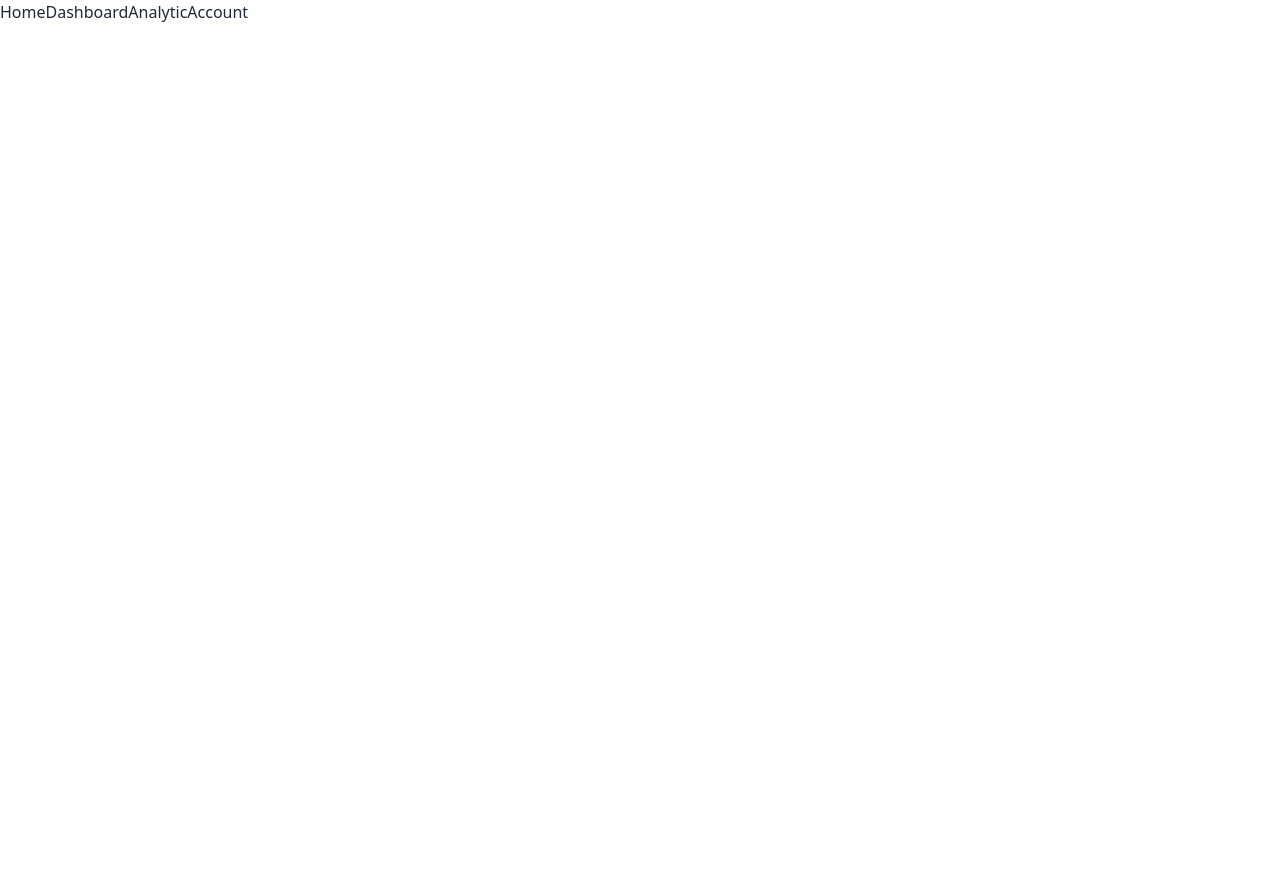
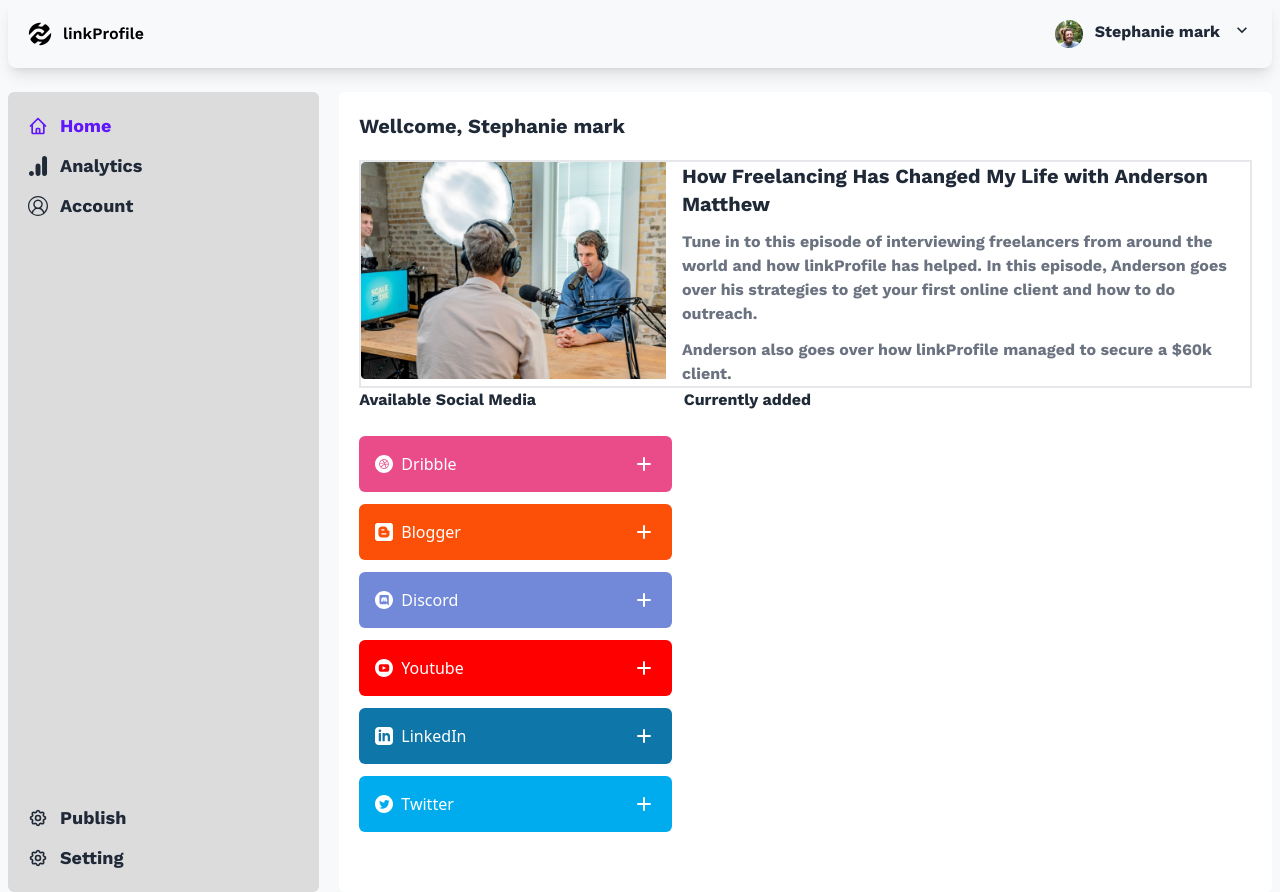
Before and after one commit to Amirmohamadhejazi/starter-landing, a React (Vite) app: page /starter-landing/dashboard in a window 1280 px wide. Before the commit the page ends 800 px from the top, so only its background shows below. Built offline with nearby package versions, Linux system fonts and the light colour scheme.

Commit message:
Add dashboard

```diff
--- a/src/App.jsx
+++ b/src/App.jsx
@@ -7,13 +7,11 @@
     <>
         <div className="font-Semi-Regular">
             <Routes>
-                <Route>
-                    <Route index element={<Home/>} />
-                    <Route path="/starter-landing/" element={<Home />} />
-                    <Route path="/starter-landing/signup" element={<Signup />} />
-                    <Route path="/starter-landing/dashboard" element={<Dashboard />} />
-                    <Route path="/starter-landing/*" element={<Error />} />
-                </Route>
+              <Route index element={<Home/>} />
+              <Route path="/starter-landing/" element={<Home/>} />
+              <Route path="/starter-landing/signup" element={<Signup/>} />
+              <Route path="/starter-landing/dashboard" element={<Dashboard/>} />
+              <Route path="/starter-landing/*" element={<Error/>} />
             </Routes>
         </div>
 
--- a/src/assets/index.jsx
+++ b/src/assets/index.jsx
@@ -25,5 +25,8 @@
 import Youtube from "src/assets/static/Youtube.svg"
 import LinkedIn from "src/assets/static/LinkedIn.svg"
 import Twitter from "src/assets/static/Twitter.svg"
+import VideoCover from "src/assets/static/Video-dashboard.png"
 
-export {Error404_img, logoDark, logoLight, bg_header, imgBerger_menu, Website_Mockup, Feature, heart, Avatar1, Avatar2, Avatar3, Dashboard_desktop , Dashboard_mobile, Dashboard_tablet, Pattern, Checkmark, CheckmarkGray, NotAvailable, NotAvailableGray, plus, minus, Dribble, Blogger, Discord, LinkedIn, Twitter , Youtube}
+export {Error404_img, logoDark, logoLight, bg_header, imgBerger_menu, Website_Mockup, Feature, heart, Avatar1, Avatar2, Avatar3, Dashboard_desktop , Dashboard_mobile, Dashboard_tablet, Pattern, Checkmark, CheckmarkGray, NotAvailable, NotAvailableGray, plus, minus, Dribble, Blogger, Discord, LinkedIn, Twitter , Youtube,
+    VideoCover
+}
--- /dev/null
+++ b/src/component/Dashboard/NavbarDashboard/index.jsx
@@ -0,0 +1,19 @@
+import {
+    logoDark,
+    Avatar1
+} from "src/assets";
+import { MdKeyboardArrowDown } from 'react-icons/md';
+const NavbarDashboard = ()=>{
+    return <>
+    <div className="flex justify-between shadow-lg p-5 rounded-lg">
+        <img src={logoDark}  className="cursor-pointer" alt=""/>
+        <div className="flex align-center gap-3">
+            <img src={Avatar1} alt="" />
+            <span className="font-Bold ">Stephanie mark</span>
+            <MdKeyboardArrowDown className="text-xl"/>
+        </div>
+    </div>
+    </>
+}
+
+export default NavbarDashboard
--- a/src/component/Dashboard/index.jsx
+++ b/src/component/Dashboard/index.jsx
@@ -1,15 +1,177 @@
 import HomeDashboard from "src/component/Dashboard/HomeDashboard/index.jsx";
 import Analytic from "src/component/Dashboard/Analytics/index.jsx";
 import Account from "src/component/Dashboard/Account/index.jsx";
+import NavbarDashboard from "./NavbarDashboard";
+import { VscAccount } from 'react-icons/vsc';
+import { HiOutlineHome } from 'react-icons/hi';
+import { SiGoogleanalytics } from 'react-icons/si';
+import { TbSettings } from 'react-icons/tb';
+import { HiOutlinePlusSm } from 'react-icons/hi';
+import { MdClose } from 'react-icons/md';
+import {
+    VideoCover,
+    logoDark,
+    Dribble,
+    Blogger,
+    Discord,
+    Youtube,
+    LinkedIn,
+    Twitter
+} from "src/assets";
+import "./style.scss"
+import { useState } from "react";
+const Dashboard = ()=>{
+    const [AddedSocial , setAddedSocial] = useState([])
+    let SocialData = [
+        {
+            name:"Dribble",
+            img:`${Dribble}`,
+            bg:"bg-[#ea4c89]",
+            id:0
+        },
+        {
+            name:"Blogger",
+            img:`${Blogger}`,
+            bg:"bg-[#fc4f08]",
+            id:1
+        },
+        {
+            name:"Discord",
+            img:`${Discord}`,
+            bg:"bg-[#7289da]",
+            id:2
+        },
+        {
+            name:"Youtube",
+            img:`${Youtube}`,
+            bg:"bg-[#ff0000]",
+            id:3
+        },
+        {
+            name:"LinkedIn",
+            img:`${LinkedIn}`,
+            bg:"bg-[#0e76a8]",
+            id:4
+        },
+        {
+            name:"Twitter",
+            img:`${Twitter}`,
+            bg:"bg-[#00acee]",
+            id:5
+        },
+    ]
+    const [AllSocial , setAllSocial] = useState(SocialData)
+    const [tab,setTab] = useState(1)
 
-const Dashboard = ()=>{
+
+
+    const AddHandle = (data)=>{
+        let FilterArray = AllSocial.filter((item)=>item !== data)
+        setAllSocial(FilterArray)
+        setAddedSocial([...AddedSocial,data])
+    }
+    const RemoveHandle = (data)=>{
+        let FilterArray = AddedSocial.filter((item)=>item !== data)
+        setAddedSocial(FilterArray)
+        setAllSocial([...AllSocial, data])
+
+    }
     return <>
-        <div className="flex ">
+        <div className="dashboard min-h-screen bg-[#f8f9fb]">
+            <div className="container  px-2 lg-px-0 ">
+            <NavbarDashboard/>
+                <div className="flex gap-5 mt-6">
+                    <div className="basis-1/4 h-screen rounded-md bg-[#dcdcdc] flex flex-col justify-between p-5">
+                        <div className="flex flex-col gap-3">
+                            <div className={`flex gap-3 items-center cursor-pointer ${tab == 1 && 'text-[#6016fc]'}`}>
+                                <HiOutlineHome className="text-xl"/>
+                                <p className="text-lg font-Bold" onClick={()=>setTab(1)}>Home</p>
+                            </div>
+                            <div className={`flex gap-3 items-center cursor-pointer ${tab == 2 && 'text-[#6016fc]'}`}>
+                                <SiGoogleanalytics className="text-xl"/>
+                                <p className="text-lg font-Bold"  onClick={()=>setTab(2)}>Analytics</p>
+                            </div>
+                            <div className={`flex gap-3 items-center cursor-pointer ${tab == 3 && 'text-[#6016fc]'}`}>
+                                <VscAccount className="text-xl"/>
+                                <p className="text-lg font-Bold"  onClick={()=>setTab(3)}>Account</p>
+                            </div>
+                        </div>
+                        <div className="flex flex-col gap-3">
+                            <div className={`flex gap-3 items-center cursor-pointer ${tab == 4 && 'text-[#6016fc]'}`}>
+                                <TbSettings className="text-xl"/>
+                                <p className="text-lg font-Bold" onClick={()=>setTab(4)}>Publish</p>
+                            </div>
+                            <div className={`flex gap-3 items-center cursor-pointer ${tab == 5 && 'text-[#6016fc]'}`}>
+                                <TbSettings className="text-xl"/>
+                                <p className="text-lg font-Bold" onClick={()=>setTab(5)}>Setting</p>
+                            </div>
+                        </div>
+                    </div>
+                    <div className="basis-3/4 rounded-md bg-white  bg-[#dcdcdc]  p-5" >
+                        {
+                            tab === 1 && <>
 
+                            <p className="text-xl font-Bold">
+                             Wellcome, Stephanie mark
+                        </p>
+
+                        <div className="mt-5 flex border-2">
+                            <div className="w-full">
+                                <img src={VideoCover} alt="" />
+                            </div>
+
+                            <div className="flex  ml-4 flex-col gap-3">
+                                <p className="text-xl font-Bold">How Freelancing Has Changed My Life with Anderson Matthew</p>
+                                <p className="text-gray-500 font-Bold">Tune in to this episode of interviewing freelancers from around the world and how linkProfile has helped. In this episode, Anderson goes over his strategies to get your first online client and how to do outreach.</p>
+                                <p className="text-gray-500 font-Bold">Anderson also goes over how linkProfile managed to secure a $60k client.</p>
+                            </div>
+
+
+                        </div>
+
+                        {/* <span>website</span> */}
+
+                        <div className="flex flex-row gap-3">
+                        <div className="flex w-[35%] flex-col gap-3 min-h-[26rem]">
+                        <p className="mb-3 font-Bold">Available Social Media</p>
+                            {
+                                AllSocial.map((items)=><div className={`w-full min  flex justify-between rounded-md p-4 text-white  cursor-pointer ${items.bg}`} key={items.id} onClick={()=>AddHandle(items)}>
+                                    <div className="flex gap-2">
+                                        <img src={items.img} alt=""/>
+                                        <span>{items.name}</span>
+                                    </div>
+                                    <HiOutlinePlusSm className="text-2xl"/>
+                                </div>)
+                            }
+                        </div>
+                        <div className="flex w-[35%] flex-col gap-3  min-h-[26rem]">
+                            <p className="mb-3 font-Bold">Currently added</p>
+                            {
+                                AddedSocial.map((items)=><div className={`w-full min  flex justify-between rounded-md p-4 text-white  cursor-pointer ${items.bg}`} key={items.id} onClick={()=>RemoveHandle(items)}>
+                                    <div className="flex gap-2">
+                                        <img src={items.img} alt=""/>
+                                        <span>{items.name}</span>
+                                    </div>
+                                    <MdClose className="text-2xl"/>
+                                </div>)
+                            }
+                        </div>
+                        </div>
+
+
+                            </>
+                        }
+
+                        {tab === 2 && <>2</>}
+                        {tab === 3 && <>3</>}
+                        {tab === 4 && <>4</>}
+                        {tab === 5 && <>5</>}
+                    </div>
+
+                </div>
+
+            </div>
         </div>
-        <HomeDashboard/>
-        <Analytic/>
-        <Account/>
     </>
 }
 
--- /dev/null
+++ b/src/component/Dashboard/style.scss
@@ -0,0 +1,2 @@
+.dashboard{
+}
--- a/src/component/Home/Header/navbar/index.jsx
+++ b/src/component/Home/Header/navbar/index.jsx
@@ -31,8 +31,8 @@
                             <img src={imgBerger_menu} alt=""/>
                             {/*<svg xmlns={imgBerger_menu} className="h-5 w-5" fill="none" viewBox="0 0 24 24" stroke="currentColor"><path strokeLinecap="round" strokeLinejoin="round" strokeWidth="2" d="M4 6h16M4 12h16M4 18h7" /></svg>*/}
                         </label>
-                        <ul tabIndex={0} className="menu menu-compact dropdown-content mt-3 p-2 shadow bg-base-100 rounded-box w-52">
-                            <li><a>Get Started for free</a></li>
+                        <ul tabIndex={0} className="menu text-black menu-compact dropdown-content mt-3 p-2 shadow bg-base-100 rounded-box w-52">
+                            <li className="focus:text-red active:bg-violet-700"><a>Get Started for free</a></li>
                             <li><a>Testimonials</a></li>
                             <li><a>Pricing</a></li>
                         </ul>
```
Also changed, not shown: src/component/Auth/Signup/index.jsx (+5 -2 lines).
